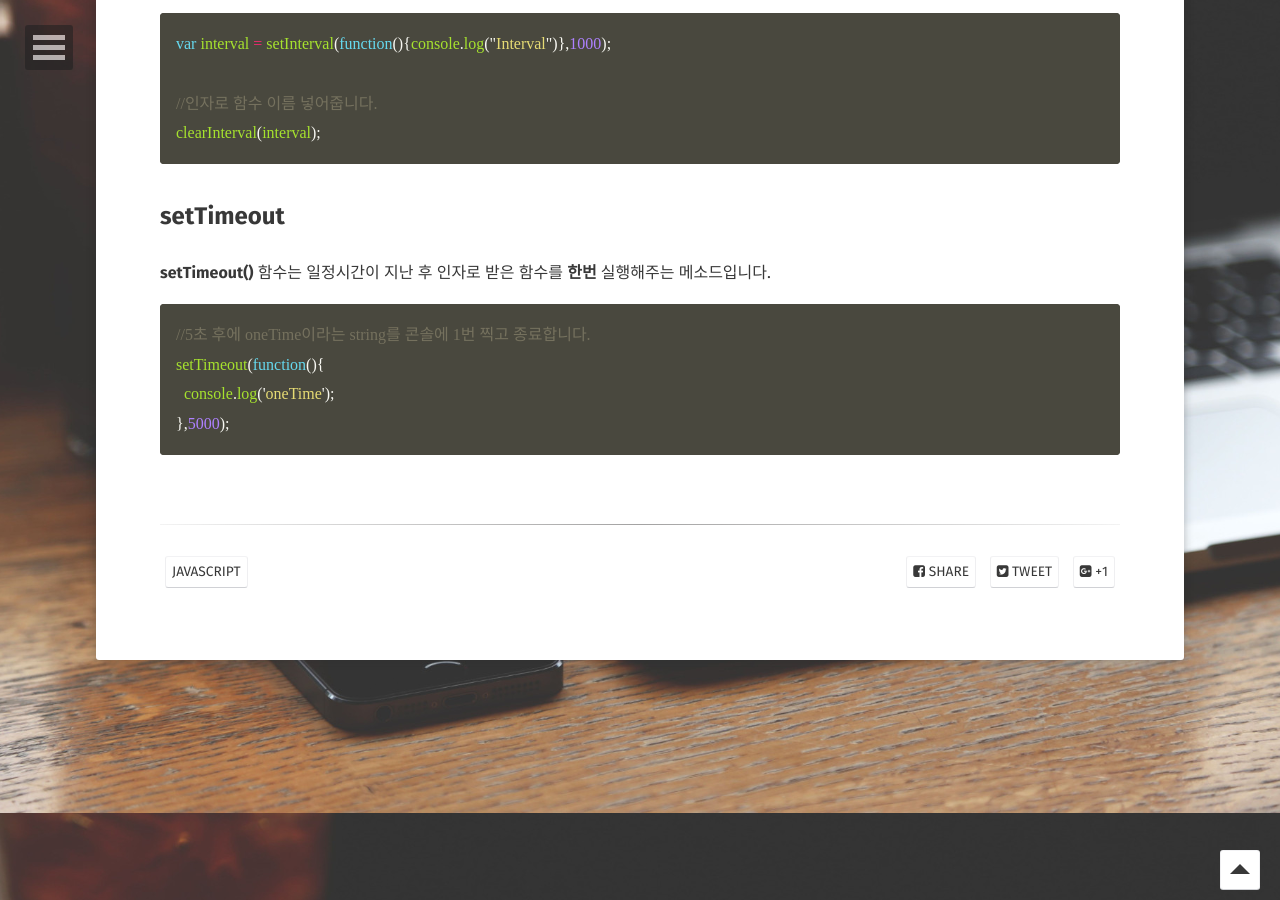
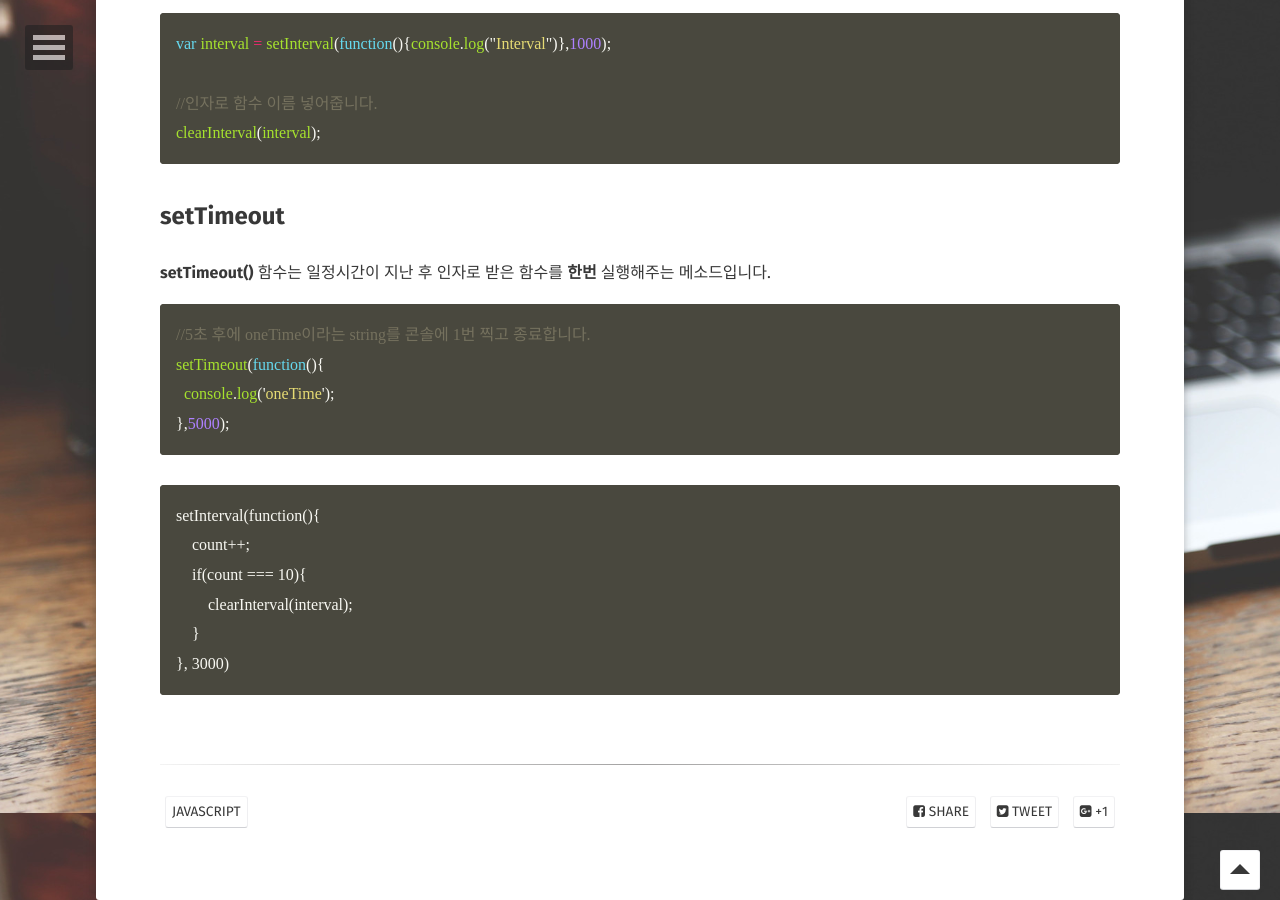
Before and after one commit to Kyounghwan01/lala, a Jekyll site: the page built from _posts/JavaScript/2019-05-04-setInterval-setTimeout-clearInterval.md, in a window 1280 px wide and 900 px high, scrolled down 987 px. Built offline with Jekyll 4.4.1, drawn with Linux system fonts in a browser that asks for light colours; some web fonts are replaced.

Commit message:
Update 2019-05-04-setInterval-setTimeout-clearInterval.md

````diff
--- a/_posts/JavaScript/2019-05-04-setInterval-setTimeout-clearInterval.md
+++ b/_posts/JavaScript/2019-05-04-setInterval-setTimeout-clearInterval.md
@@ -45,3 +45,11 @@ setTimeout(function(){
   console.log('oneTime');
 },5000);
 ```
+```
+setInterval(function(){
+    count++;
+    if(count === 10){
+        clearInterval(interval);
+    }
+}, 3000)
+```
````
